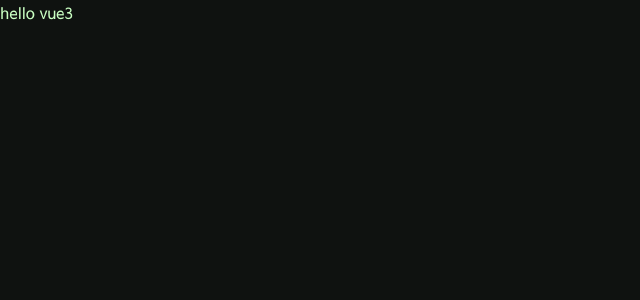
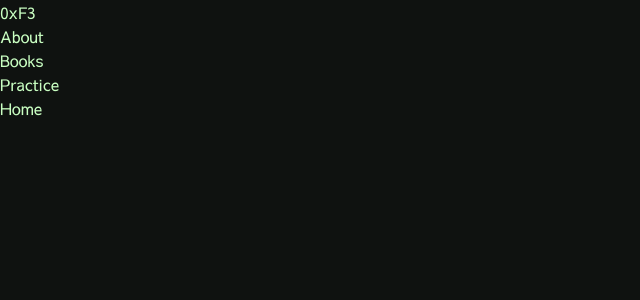
Before and after one commit to hushimi/portfolio, a Vue app: page / in a window 1280 px wide. Shown: the top 300 px of the page, without its empty margins (0-640 px from the left). Built offline with nearby package versions, Linux system fonts and the light colour scheme.

Commit message:
change component name

```diff
--- a/src/App.vue
+++ b/src/App.vue
@@ -1,13 +1,21 @@
 <template>
     <div>
-        hello vue3
+        <NavBar />
+
+        <div>Home</div>
+
     </div>
 </template>
 
 <script>
+import NavBar from "./components/NavBar.vue";
+export default {
+    name: 'App',
+    components: {
+        NavBar
+    }
 
-export default {
-  name: 'App',
+
 }
 </script>
 
--- /dev/null
+++ b/src/components/NavBar.vue
@@ -0,0 +1,27 @@
+<template>
+    <nav>
+        <div class="site-logo">
+            <a class="neontext pulsate">0xF3</a>
+        </div>
+        <div class="hamburger">
+            <div class="line1"></div>
+            <div class="line2"></div>
+            <div class="line3"></div>
+        </div>
+        <ul class="nav-links">
+            <li><a href="#">About</a></li>
+            <li><a href="#">Books</a></li>
+            <li><a href="#">Practice</a></li>
+        </ul>
+    </nav>
+</template>
+
+<script>
+export default {
+
+}
+</script>
+
+<style>
+
+</style>
--- a/src/main.js
+++ b/src/main.js
@@ -2,4 +2,5 @@ import { createApp } from 'vue'
 import App from './App.vue'
 import './assets/css/style.css'
 
+
 createApp(App).mount('#app')
```
